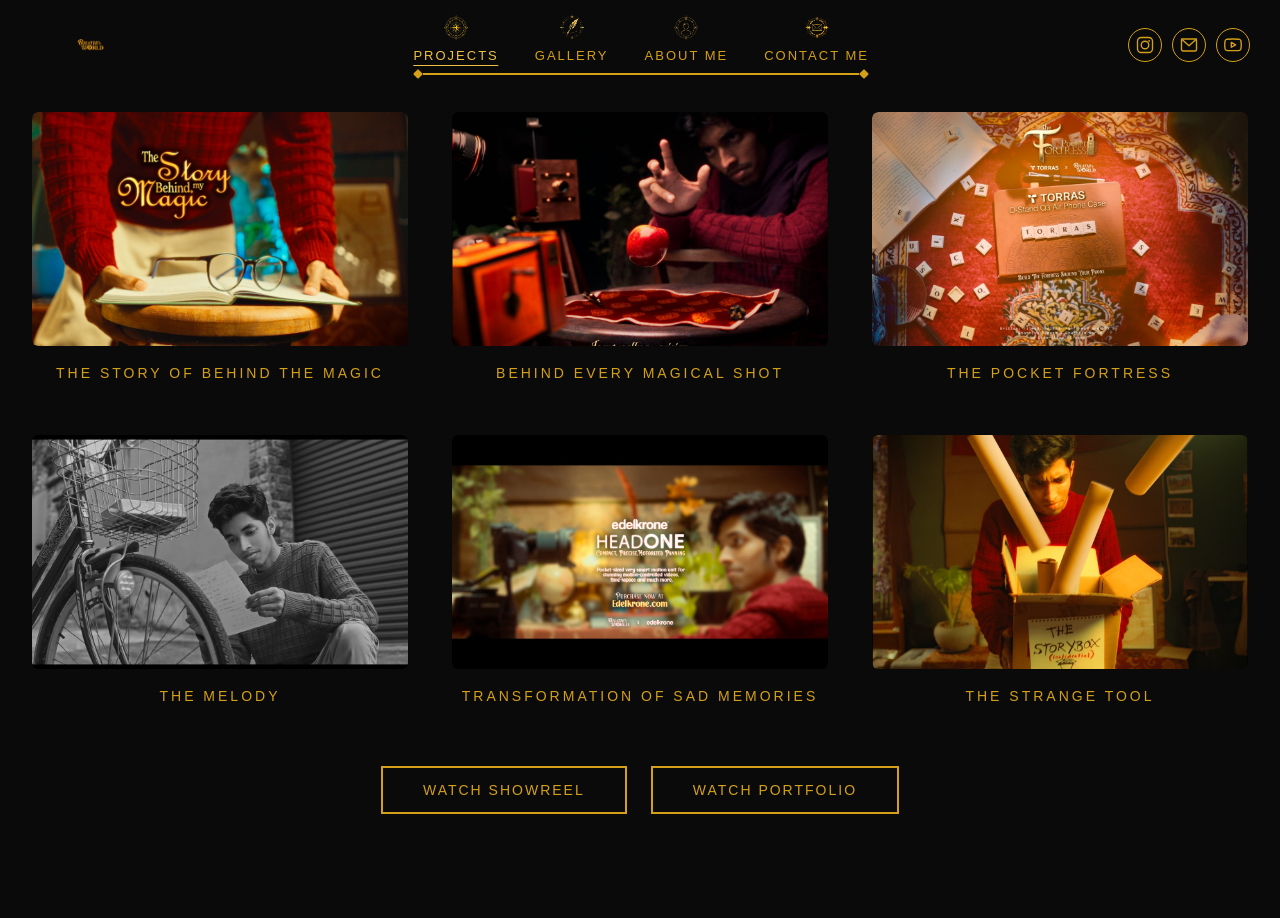
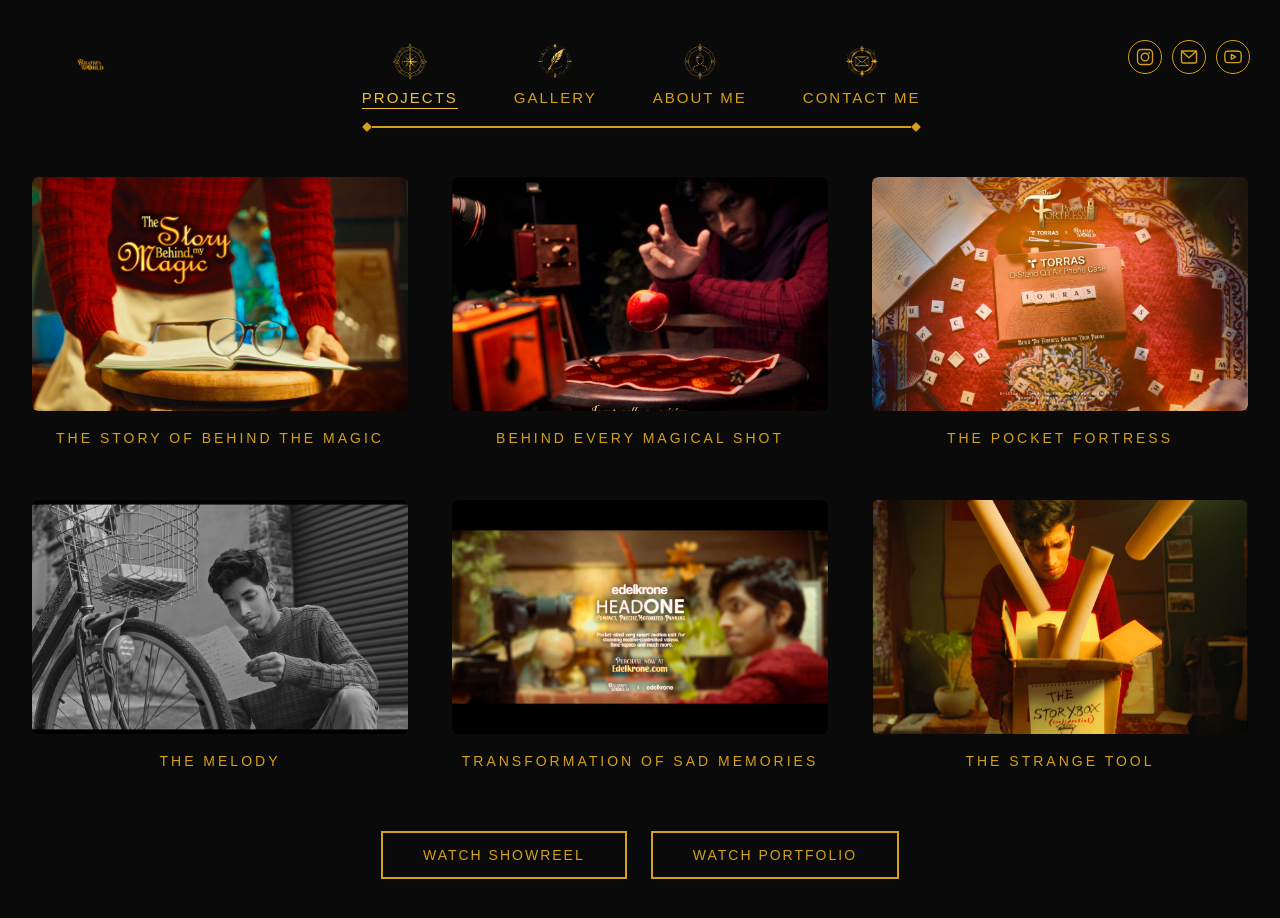
Before and after one commit to chanupadulnuwan/-bhathis-world, a React (Vite) app: page / in a window 1280 px wide. Before the commit the page ends 854 px from the top, so only its background shows below. Built offline with nearby package versions, Linux system fonts and the light colour scheme; a web font is replaced by a local one.

Commit message:
Adjust navbar spacing, icon sizes, and fix scroll bleed-through
- Move navbar down with top offset and cover gap with pseudo-element
- Increase nav link icons and font size
- Align logo and social icons to top
- Fix logo cropping by elevating z-index

```diff
--- a/src/App.jsx
+++ b/src/App.jsx
@@ -12,7 +12,7 @@ function App() {
   return (
     <>
       <Navbar />
-      <div style={{ paddingTop: '90px' }}>
+      <div style={{ paddingTop: '155px' }}>
         <Routes>
           <Route path="/" element={<Home />} />
           <Route path="/gallery" element={<Gallery />} />
--- a/src/components/Navbar.css
+++ b/src/components/Navbar.css
@@ -1,7 +1,7 @@
 /* ── Navbar container ── */
 .navbar {
   position: fixed;
-  top: 0;
+  top: 40px;
   left: 0;
   right: 0;
   z-index: 1000;
@@ -13,12 +13,26 @@
   background-color: var(--bg-primary);
 }
 
+.navbar::before {
+  content: "";
+  position: fixed;
+  top: 0;
+  left: 0;
+  right: 0;
+  height: 40px;
+  background-color: var(--bg-primary);
+  z-index: 1000;
+}
+
 /* ── Logo ── */
 .navbar__logo {
   display: flex;
   align-items: center;
   text-decoration: none;
   flex-shrink: 0;
+  align-self: flex-start;
+  margin-top: -20px;
+  z-index: 1001;
 }
 
 .navbar__logo-img {
@@ -38,7 +52,7 @@
 .navbar__links {
   display: flex;
   align-items: center;
-  gap: 36px;
+  gap: 56px;
 }
 
 /* ── Individual nav link ── */
@@ -50,7 +64,7 @@
   text-decoration: none;
   color: var(--gold);
   font-family: var(--font-main);
-  font-size: 13px;
+  font-size: 15px;
   font-weight: 500;
   letter-spacing: 2px;
   text-transform: uppercase;
@@ -90,8 +104,8 @@
 
 /* ── Link icons ── */
 .navbar__link-icon {
-  width: 34px;
-  height: 34px;
+  width: 48px;
+  height: 48px;
   object-fit: contain;
 }
 
@@ -100,7 +114,7 @@
   display: flex;
   align-items: center;
   width: 100%;
-  margin-top: 3px;
+  margin-top: 13px;
   flex-shrink: 0;
 }
 
@@ -120,7 +134,8 @@
   align-items: center;
   gap: 10px;
   flex-shrink: 0;
-  align-self: center;
+  align-self: flex-start;
+  margin-top: -10px;
 }
 
 .navbar__social-icon {
```
